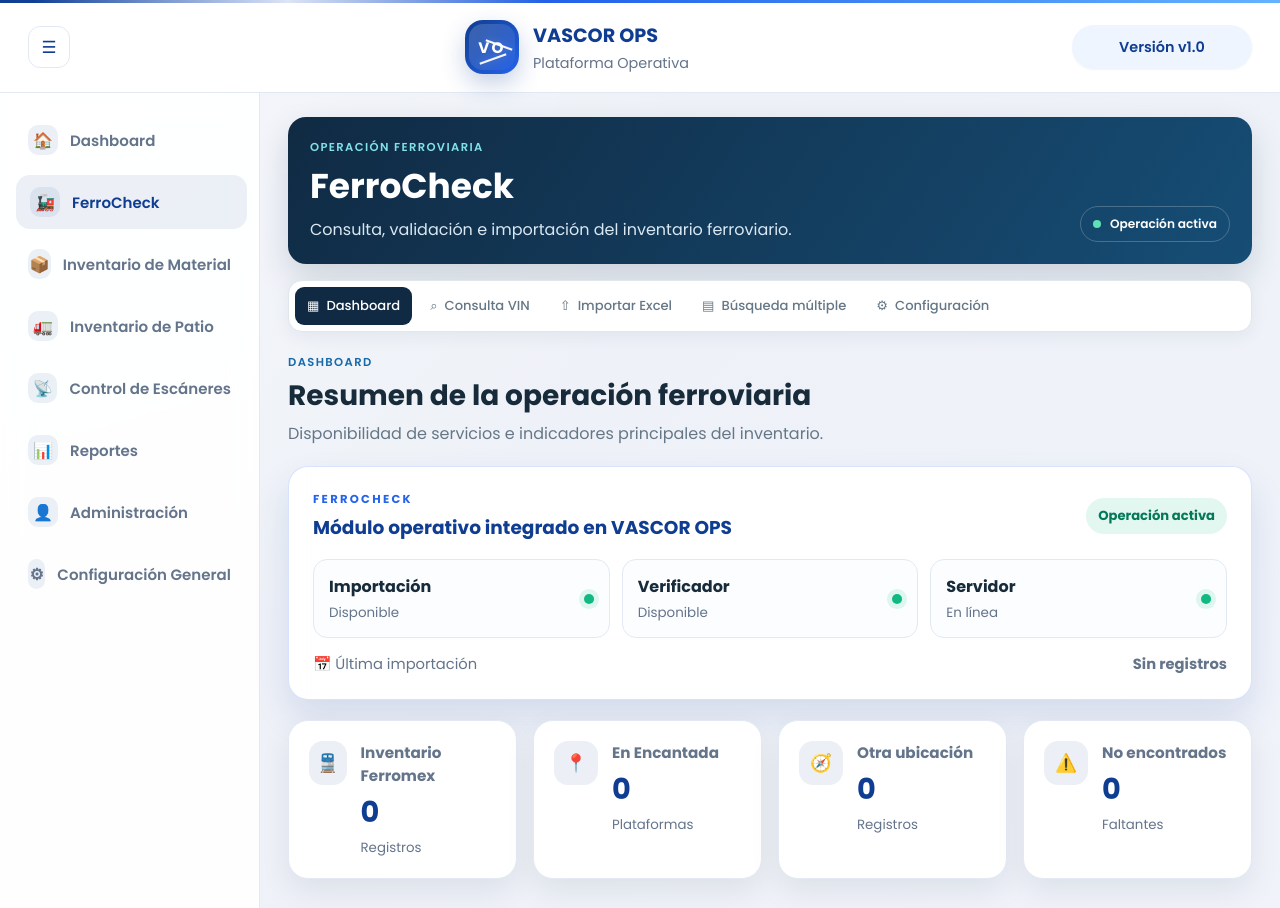
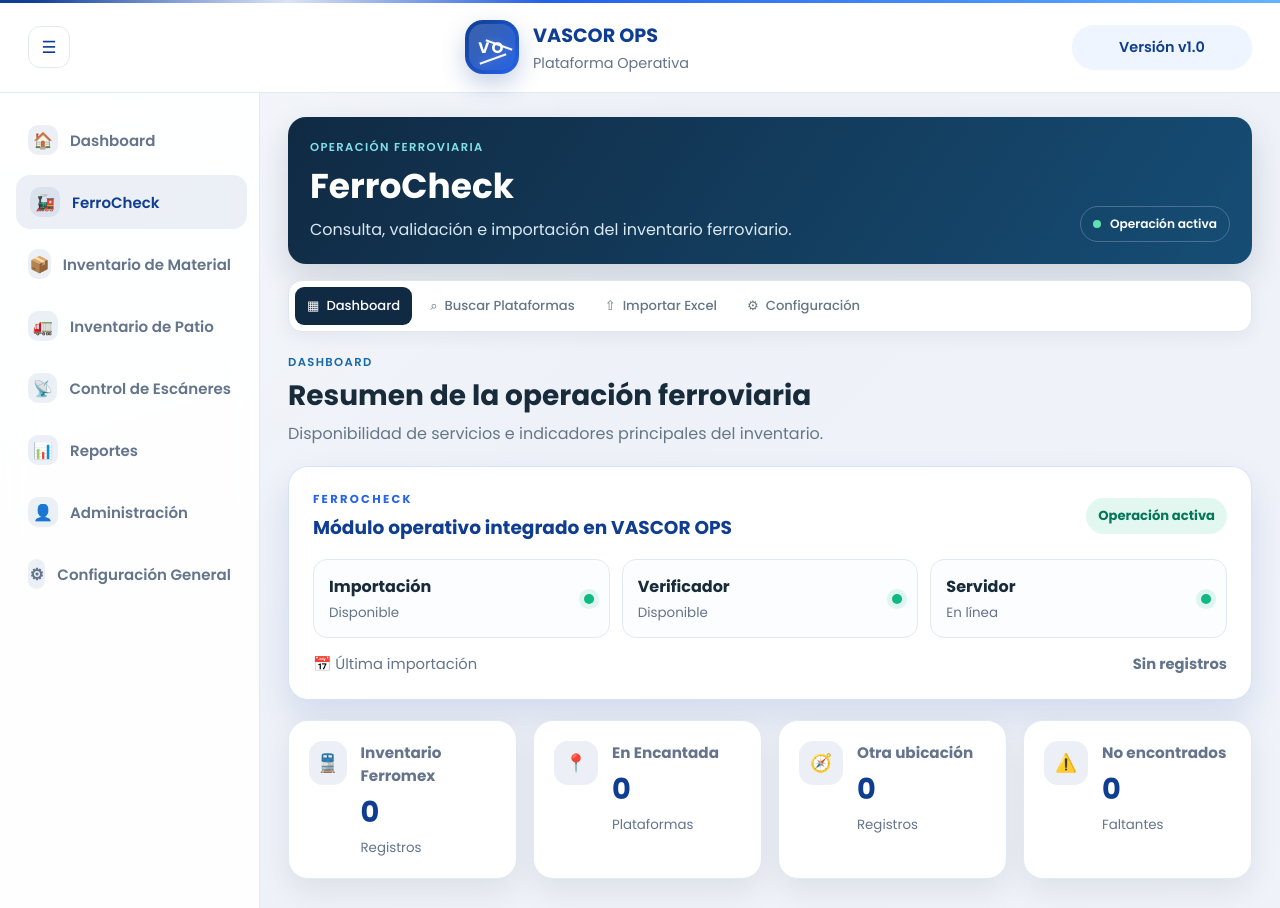
Before and after one commit to AzarelFuentesLuciano/Ferrocheck, a PHP site: page /Ferrocheck/public/index.php?modulo=ferrocheck&seccion=dashboard in a window 1280 px wide. Shown: the top 908 px of the page. Run offline with PHP 8.4, Linux system fonts and the light colour scheme; data that the repository does not hold is empty.

Commit message:
refactor: unificar búsqueda de plataformas en FerroCheck

```diff
--- a/app/Controllers/DashboardController.php
+++ b/app/Controllers/DashboardController.php
@@ -154,9 +154,8 @@ class DashboardController
                     'icon' => '🚂',
                     'sections' => [
                         ['id' => 'dashboard', 'label' => 'Dashboard', 'url' => $baseUrl . '/index.php?modulo=ferrocheck&seccion=dashboard'],
-                        ['id' => 'consulta-vin', 'label' => 'Consulta VIN', 'url' => $baseUrl . '/index.php?modulo=ferrocheck&seccion=consulta-vin'],
+                        ['id' => 'consulta-vin', 'label' => 'Buscar Plataformas', 'url' => $baseUrl . '/index.php?modulo=ferrocheck&seccion=consulta-vin'],
                         ['id' => 'importar-excel', 'label' => 'Importar Excel', 'url' => $baseUrl . '/index.php?modulo=ferrocheck&seccion=importar-excel'],
-                        ['id' => 'busqueda-multiple', 'label' => 'Búsqueda múltiple', 'url' => $baseUrl . '/index.php?modulo=ferrocheck&seccion=busqueda-multiple'],
                         ['id' => 'configuracion', 'label' => 'Configuración', 'url' => $baseUrl . '/index.php?modulo=ferrocheck&seccion=configuracion'],
                     ],
                 ],
--- a/app/Views/control-escaneres/catalogo-fase1.php
+++ b/app/Views/control-escaneres/catalogo-fase1.php
@@ -88,9 +88,8 @@ $estadoClass = static function (string $estado): string {
                             <span class="sidebar__text">FerroCheck</span>
                         </summary>
                         <div class="sidebar-submenu">
-                            <a href="<?php echo BASE_URL; ?>/index.php?modulo=ferrocheck&amp;seccion=consulta-vin" class="sidebar-submenu__item">Consulta VIN</a>
+                            <a href="<?php echo BASE_URL; ?>/index.php?modulo=ferrocheck&amp;seccion=consulta-vin" class="sidebar-submenu__item">Buscar Plataformas</a>
                             <a href="<?php echo BASE_URL; ?>/index.php?modulo=ferrocheck&amp;seccion=importar-excel" class="sidebar-submenu__item">Importar Excel</a>
-                            <a href="<?php echo BASE_URL; ?>/index.php?modulo=ferrocheck&amp;seccion=busqueda-multiple" class="sidebar-submenu__item">Busqueda multiple</a>
                             <a href="<?php echo BASE_URL; ?>/index.php?modulo=ferrocheck&amp;seccion=configuracion" class="sidebar-submenu__item">Configuracion</a>
                         </div>
                     </details>
--- a/app/Views/inventario/importar.php
+++ b/app/Views/inventario/importar.php
@@ -92,9 +92,8 @@ if ($esFerrocheck) {
                         </summary>
                         <div class="sidebar-submenu" id="ferrocheckMobileSubmenu">
                             <a href="<?php echo BASE_URL; ?>/index.php?modulo=ferrocheck&amp;seccion=dashboard" class="sidebar-submenu__item<?php echo $esFerrocheck && $ferroSeccion === 'dashboard' ? ' active' : ''; ?>">Dashboard</a>
-                            <a href="<?php echo BASE_URL; ?>/index.php?modulo=ferrocheck&amp;seccion=consulta-vin" class="sidebar-submenu__item<?php echo $esFerrocheck && $ferroSeccion === 'consulta-vin' ? ' active' : ''; ?>">Consulta VIN</a>
+                            <a href="<?php echo BASE_URL; ?>/index.php?modulo=ferrocheck&amp;seccion=consulta-vin" class="sidebar-submenu__item<?php echo $esFerrocheck && ($ferroSeccion === 'consulta-vin' || $ferroSeccion === 'busqueda-multiple') ? ' active' : ''; ?>">Buscar Plataformas</a>
                             <a href="<?php echo BASE_URL; ?>/index.php?modulo=ferrocheck&amp;seccion=importar-excel" class="sidebar-submenu__item<?php echo $esFerrocheck && $ferroSeccion === 'importar-excel' ? ' active' : ''; ?>">Importar Excel</a>
-                            <a href="<?php echo BASE_URL; ?>/index.php?modulo=ferrocheck&amp;seccion=busqueda-multiple" class="sidebar-submenu__item<?php echo $esFerrocheck && $ferroSeccion === 'busqueda-multiple' ? ' active' : ''; ?>">Búsqueda múltiple</a>
                             <a href="<?php echo BASE_URL; ?>/index.php?modulo=ferrocheck&amp;seccion=configuracion" class="sidebar-submenu__item<?php echo $esFerrocheck && $ferroSeccion === 'configuracion' ? ' active' : ''; ?>">Configuración</a>
                         </div>
                     </details>
--- a/app/Views/inventario/partials/ferrocheck-content.php
+++ b/app/Views/inventario/partials/ferrocheck-content.php
@@ -9,9 +9,8 @@
                         </header>
                         <nav class="vascor-module-nav" aria-label="Secciones de FerroCheck">
                             <a class="vascor-module-nav__item<?php echo $ferroSeccion === 'dashboard' ? ' is-active' : ''; ?>" href="<?php echo BASE_URL; ?>/index.php?modulo=ferrocheck&amp;seccion=dashboard"><span aria-hidden="true">▦</span>Dashboard</a>
-                            <a class="vascor-module-nav__item<?php echo $ferroSeccion === 'consulta-vin' ? ' is-active' : ''; ?>" href="<?php echo BASE_URL; ?>/index.php?modulo=ferrocheck&amp;seccion=consulta-vin"><span aria-hidden="true">⌕</span>Consulta VIN</a>
+                            <a class="vascor-module-nav__item<?php echo ($ferroSeccion === 'consulta-vin' || $ferroSeccion === 'busqueda-multiple') ? ' is-active' : ''; ?>" href="<?php echo BASE_URL; ?>/index.php?modulo=ferrocheck&amp;seccion=consulta-vin"><span aria-hidden="true">⌕</span>Buscar Plataformas</a>
                             <a class="vascor-module-nav__item<?php echo $ferroSeccion === 'importar-excel' ? ' is-active' : ''; ?>" href="<?php echo BASE_URL; ?>/index.php?modulo=ferrocheck&amp;seccion=importar-excel"><span aria-hidden="true">⇧</span>Importar Excel</a>
-                            <a class="vascor-module-nav__item<?php echo $ferroSeccion === 'busqueda-multiple' ? ' is-active' : ''; ?>" href="<?php echo BASE_URL; ?>/index.php?modulo=ferrocheck&amp;seccion=busqueda-multiple"><span aria-hidden="true">▤</span>Búsqueda múltiple</a>
                             <a class="vascor-module-nav__item<?php echo $ferroSeccion === 'configuracion' ? ' is-active' : ''; ?>" href="<?php echo BASE_URL; ?>/index.php?modulo=ferrocheck&amp;seccion=configuracion"><span aria-hidden="true">⚙</span>Configuración</a>
                         </nav>
                     </section>
@@ -162,13 +161,13 @@
 
                     <?php elseif ($ferroSeccion === 'consulta-vin' || $ferroSeccion === 'busqueda-multiple'): ?>
                     <div class="vascor-view-heading">
-                        <div><span class="vascor-eyebrow"><?php echo $ferroSeccion === 'consulta-vin' ? 'Consulta VIN' : 'Búsqueda múltiple'; ?></span><h2><?php echo $ferroSeccion === 'consulta-vin' ? 'Validación de plataforma' : 'Validación consolidada de plataformas'; ?></h2><p><?php echo $ferroSeccion === 'consulta-vin' ? 'Consulta el estado y ubicación de una plataforma ferroviaria.' : 'Valida varios códigos en una sola operación.'; ?></p></div>
+                        <div><span class="vascor-eyebrow">Buscar Plataformas</span><h2>Búsqueda de plataformas</h2><p>Consulta uno o varios códigos de plataformas ferroviarias en una sola operación.</p></div>
                     </div>
 
                     <section id="verificacion" class="panel-card verifier-card fade-in">
                         <div class="panel-header">
                             <div>
-                                <p class="eyebrow">Consulta VIN / Búsqueda múltiple</p>
+                                <p class="eyebrow">Buscar Plataformas</p>
                                 <h2>Verificador de Plataformas</h2>
                                 <p>Pegue uno o varios códigos para validar su ubicación y revisar si cuentan con evidencia.</p>
                             </div>
--- a/app/Views/operaciones-patio/operaciones-patio.php
+++ b/app/Views/operaciones-patio/operaciones-patio.php
@@ -56,9 +56,8 @@ require_once __DIR__ . '/../../../config/config.php';
                             <span class="sidebar__text">FerroCheck</span>
                         </summary>
                         <div class="sidebar-submenu">
-                            <a href="<?php echo BASE_URL; ?>/index.php?modulo=ferrocheck&amp;seccion=consulta-vin" class="sidebar-submenu__item">Consulta VIN</a>
+                            <a href="<?php echo BASE_URL; ?>/index.php?modulo=ferrocheck&amp;seccion=consulta-vin" class="sidebar-submenu__item">Buscar Plataformas</a>
                             <a href="<?php echo BASE_URL; ?>/index.php?modulo=ferrocheck&amp;seccion=importar-excel" class="sidebar-submenu__item">Importar Excel</a>
-                            <a href="<?php echo BASE_URL; ?>/index.php?modulo=ferrocheck&amp;seccion=busqueda-multiple" class="sidebar-submenu__item">Búsqueda múltiple</a>
                             <a href="<?php echo BASE_URL; ?>/index.php?modulo=ferrocheck&amp;seccion=configuracion" class="sidebar-submenu__item">Configuración</a>
                         </div>
                     </details>
```
Also changed, not shown: tests/smoke/smoke.php (+2 -2 lines).
